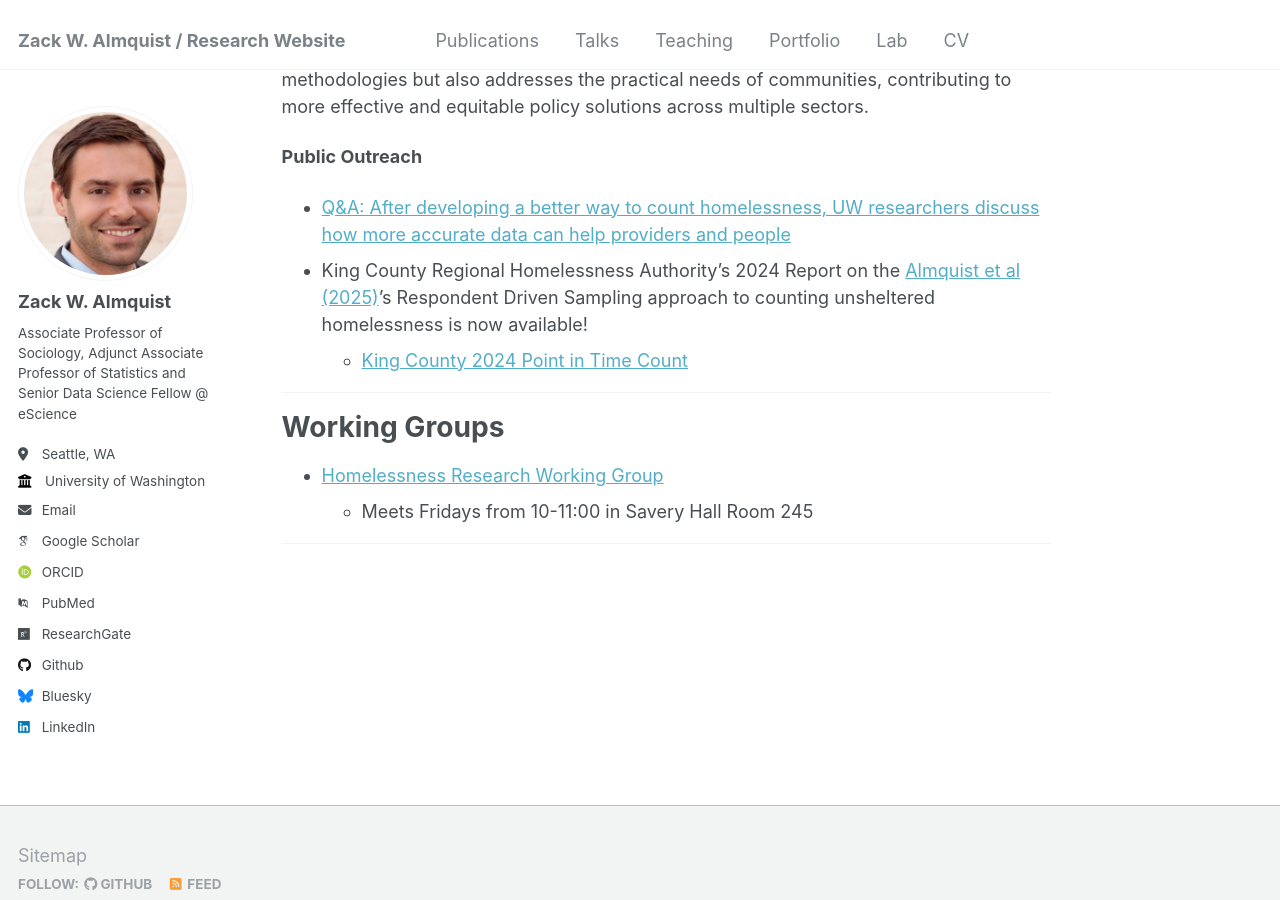
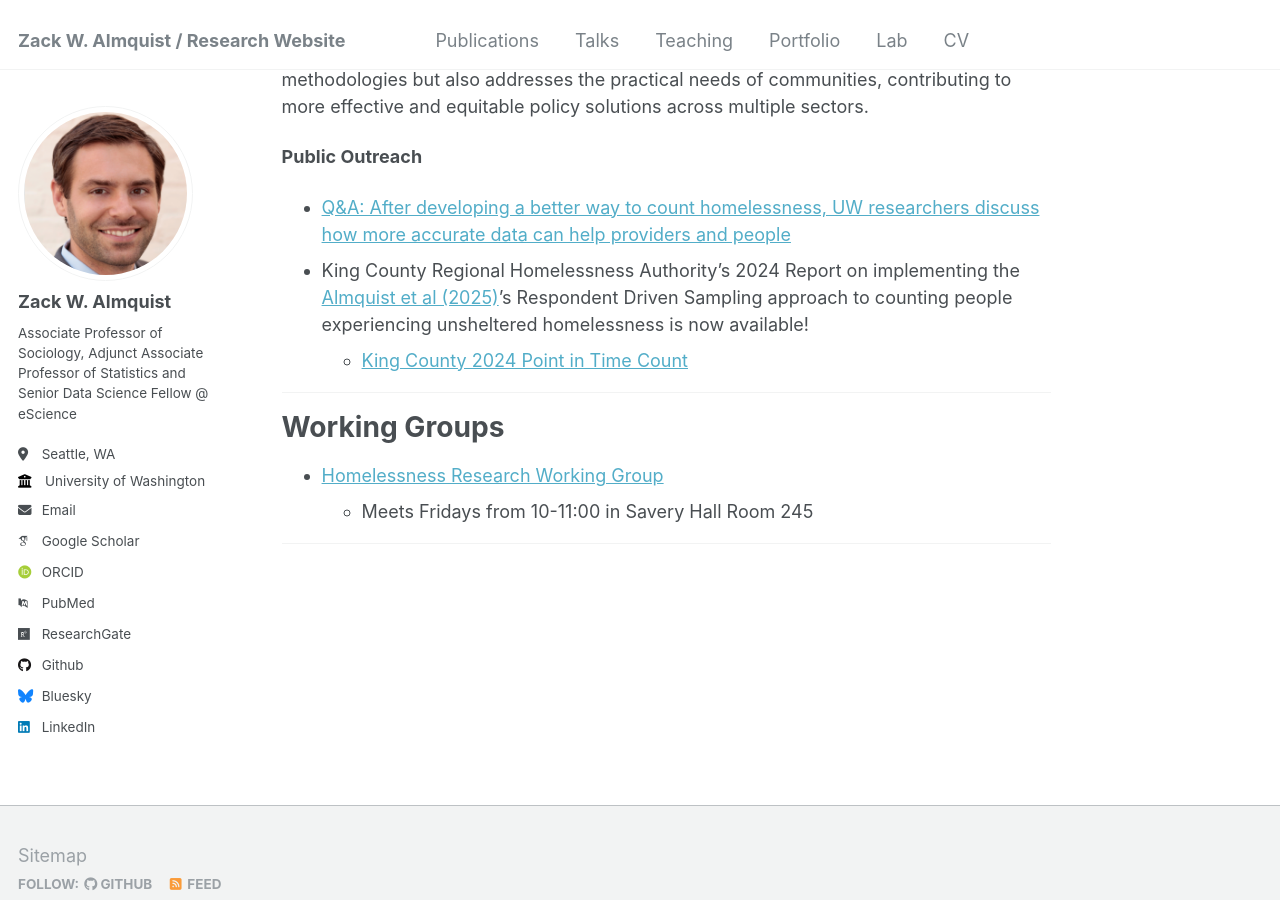
Before and after one commit to zalmquist/zalmquist.github.io, a Jekyll site: the page built from _pages/about.md, in a window 1280 px wide and 900 px high, scrolled down 1373 px. Built offline with Jekyll 4.4.1, drawn with Linux system fonts in a browser that asks for light colours; some web fonts are replaced.

Commit message:
Update about.md

```diff
--- a/_pages/about.md
+++ b/_pages/about.md
@@ -30,7 +30,7 @@ Professor Almquist specializes in developing and applying innovative methodologi
 **Public Outreach**
 
 * [Q&A: After developing a better way to count homelessness, UW researchers discuss how more accurate data can help providers and people](https://www.washington.edu/news/2024/10/29/qa-after-developing-a-better-way-to-count-homelessness-uw-researchers-discuss-how-more-accurate-data-can-help-providers-and-people/)
-* King County Regional Homelessness Authority's 2024 Report on the [Almquist et al (2025)](https://academic.oup.com/aje/article-abstract/194/6/1524/7749332)'s  Respondent Driven Sampling approach to counting unsheltered homelessness is now available!
+* King County Regional Homelessness Authority's 2024 Report on implementing the [Almquist et al (2025)](https://academic.oup.com/aje/article-abstract/194/6/1524/7749332)'s  Respondent Driven Sampling approach to counting people experiencing unsheltered homelessness is now available!
     * [King County 2024 Point in Time Count](https://kcrha.org/wp-content/uploads/2025/05/Point-in-Time-Count-2024_King-County_final.pdf)
 
 ------
```
